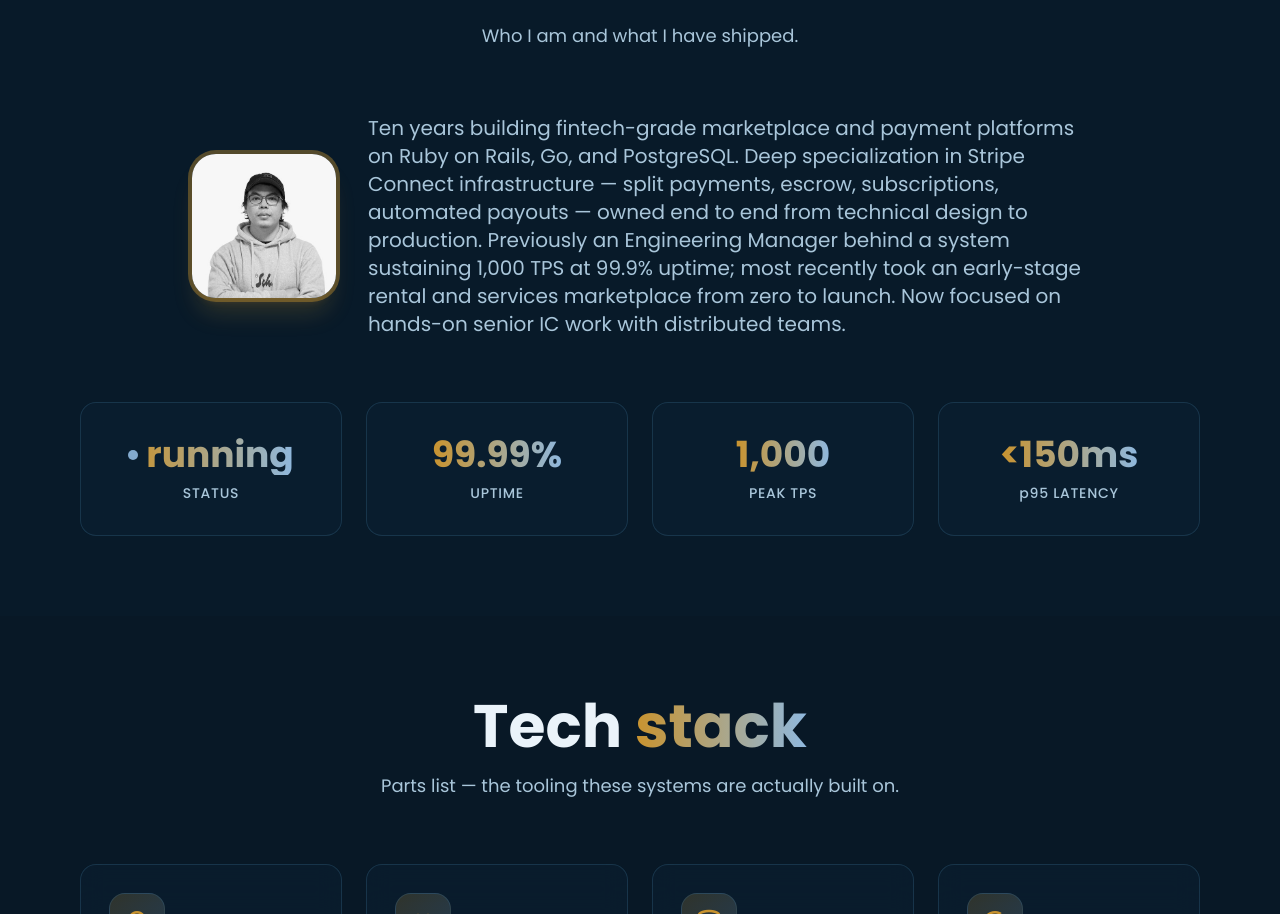
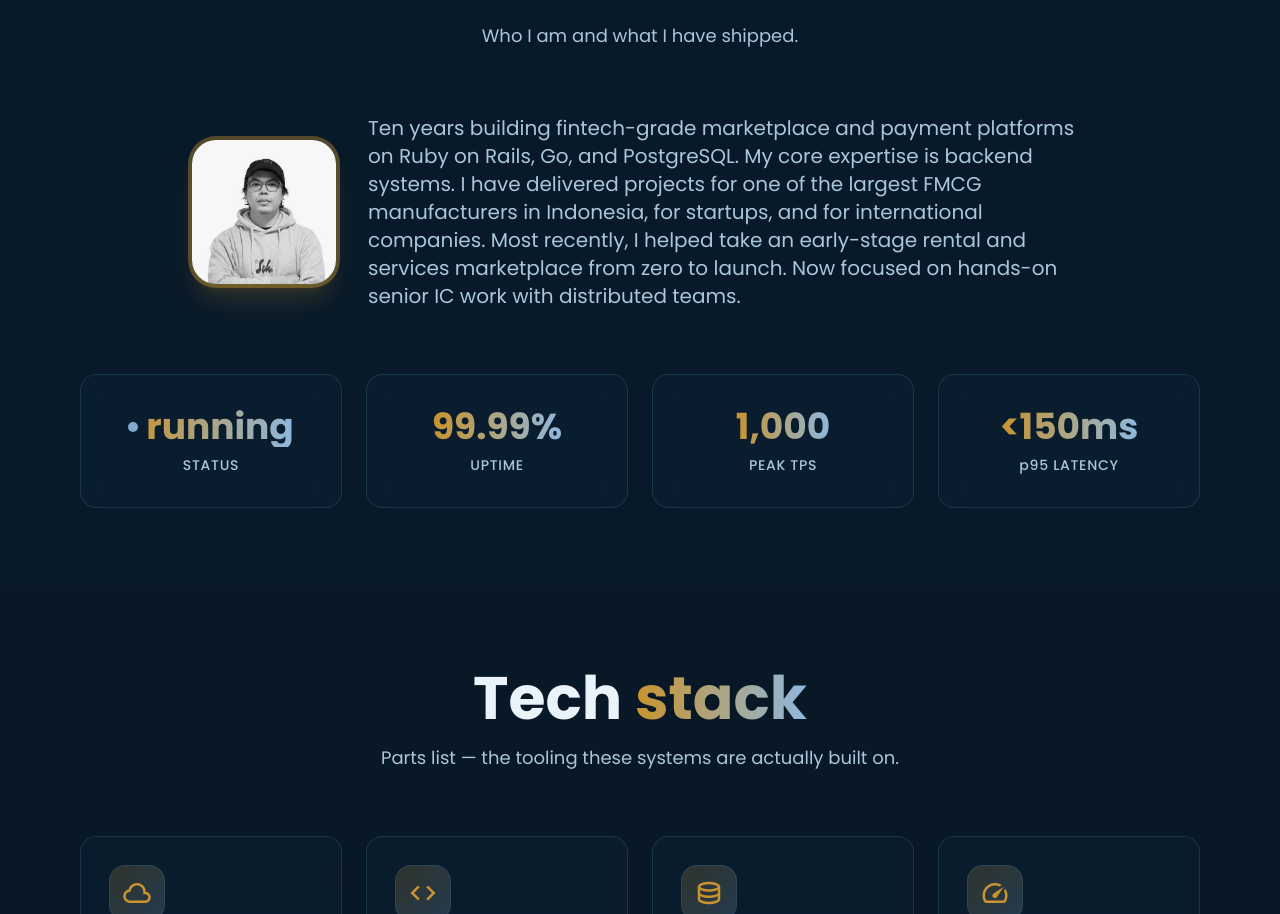
Before and after one commit to mgrware/porto, a Nuxt app: page / in a window 1280 px wide. Shown: the part 920-1834 px from the top of the page. Built offline with nearby package versions, Linux system fonts and the light colour scheme; no server answers; the database is empty.

Commit message:
en locale: update bio to match Indonesian version
Co-Authored-By: Claude Opus 5.5 <noreply@anthropic.com>

```diff
--- a/app/locales/en.ts
+++ b/app/locales/en.ts
@@ -30,7 +30,7 @@ export default {
     open: 'Open to senior IC roles',
     title: ['Backend systems,', 'drawn to spec.'],
     subtitle: 'SENIOR BACKEND ENGINEER · 10+ YEARS',
-    bio: 'Ten years building fintech-grade marketplace and payment platforms on Ruby on Rails, Go, and PostgreSQL. Deep specialization in Stripe Connect infrastructure — split payments, escrow, subscriptions, automated payouts — owned end to end from technical design to production. Previously an Engineering Manager behind a system sustaining 1,000 TPS at 99.9% uptime; most recently took an early-stage rental and services marketplace from zero to launch. Now focused on hands-on senior IC work with distributed teams.',
+    bio: 'Ten years building fintech-grade marketplace and payment platforms on Ruby on Rails, Go, and PostgreSQL. My core expertise is backend systems. I have delivered projects for one of the largest FMCG manufacturers in Indonesia, for startups, and for international companies. Most recently, I helped take an early-stage rental and services marketplace from zero to launch. Now focused on hands-on senior IC work with distributed teams.',
     viewProjects: 'View projects',
     experienceLog: 'Experience log',
     scale: 'SCALE 1:1',
```
